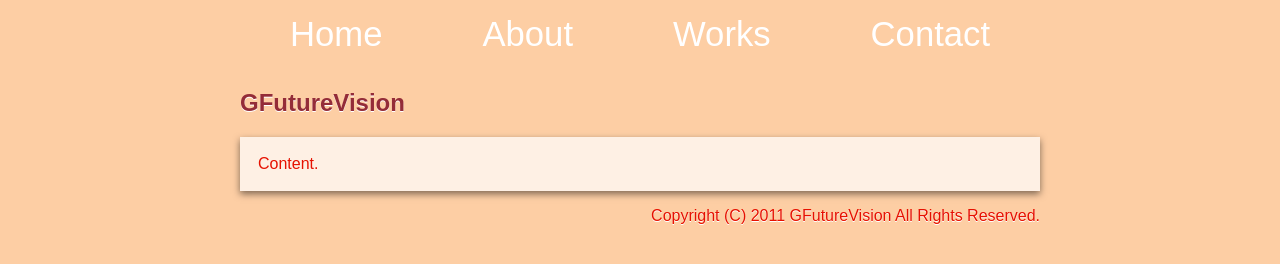
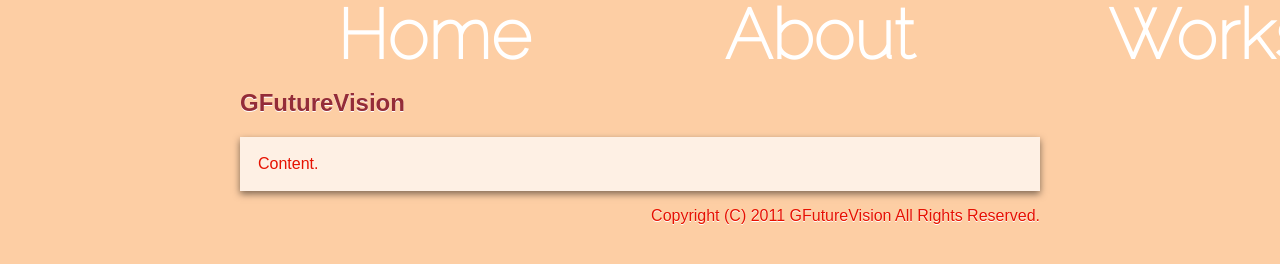
Before and after one commit to KOBA789/gfv_website, a plain HTML site: page index.html in a window 1280 px wide. Drawn offline with Linux system fonts and the light colour scheme.

Commit message:
マシにした

```diff
--- a/index.html
+++ b/index.html
@@ -1 +1 @@
-<!DOCTYPE html><html><head><meta charset="utf-8" /><title>GFutureVision - Home</title><link rel="stylesheet" href="./style.css" /><script src="jquery.js"></script><script src="main.js"></script></head><body><nav><ul id="menu"><li>Home</li><li>About</li><li>Works</li><li>Contact</li></ul></nav><article><header><h1>GFutureVision</h1></header><p>Content.</p><footer><p>Copyright (C) 2011 GFutureVision All Rights Reserved.</p></footer></article></body></html>
+<!DOCTYPE html><html><head><meta charset="utf-8" /><title>GFutureVision - Home</title><link rel="stylesheet" href="./style.css" /><link rel="stylesheet" href="http://fonts.googleapis.com/css?family=Raleway:100" /><script src="jquery.js"></script><script src="main.js"></script></head><body><nav><ul id="menu"><li>Home</li><li>About</li><li>Works</li><li>Contact</li></ul></nav><article><header><h1>GFutureVision</h1></header><p>Content.</p><footer><p>Copyright (C) 2011 GFutureVision All Rights Reserved.</p></footer></article></body></html>
--- a/style.less
+++ b/style.less
@@ -36,18 +36,22 @@ nav {
     border: 0;
     list-style-type: none;
     display: -webkit-box;
-    -webkit-transform: scale(1.0);
+    -webkit-transform: scale(2.0);
     -webkit-transform-origin: 0 1em;
     -webkit-transition: -webkit-transform 0.1s ease-in-out;
     li {
       -webkit-box-flex: 1;
       text-align: center;
       line-height: 2em;
+      font-weight: bold;
+      font-family: 'Raleway', sans-serif;
     }
   }
+/*
   ul:hover {
     -webkit-transform: scale(2.0);
   }
+*/
 }
 
 nav:after {
```
Also changed, not shown: style.css, 1 other file.
